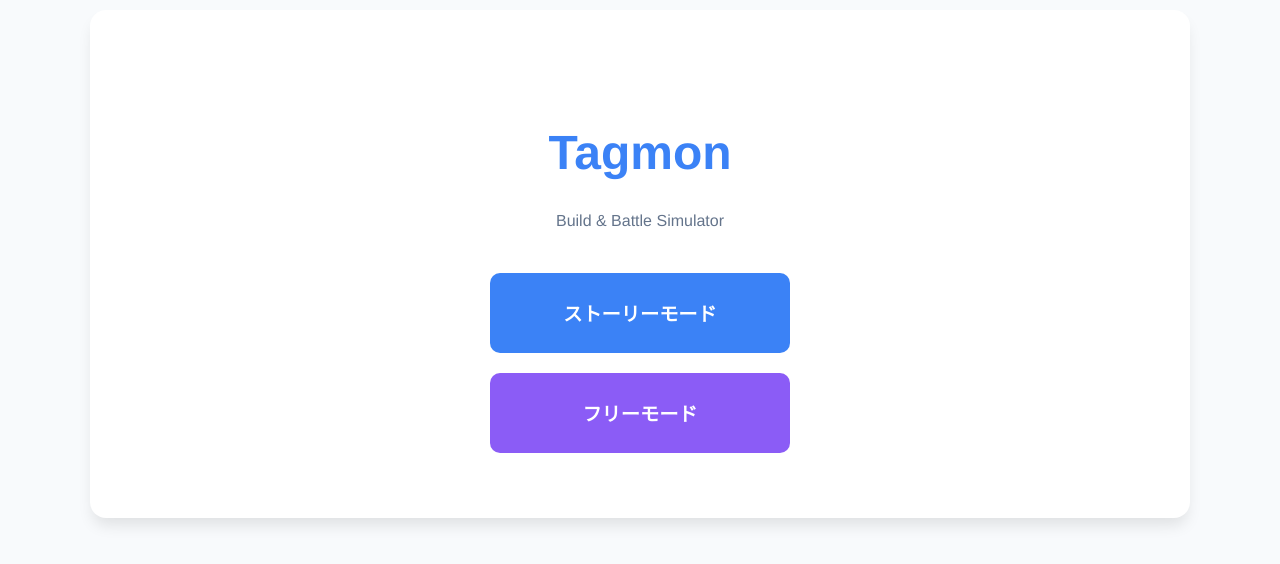
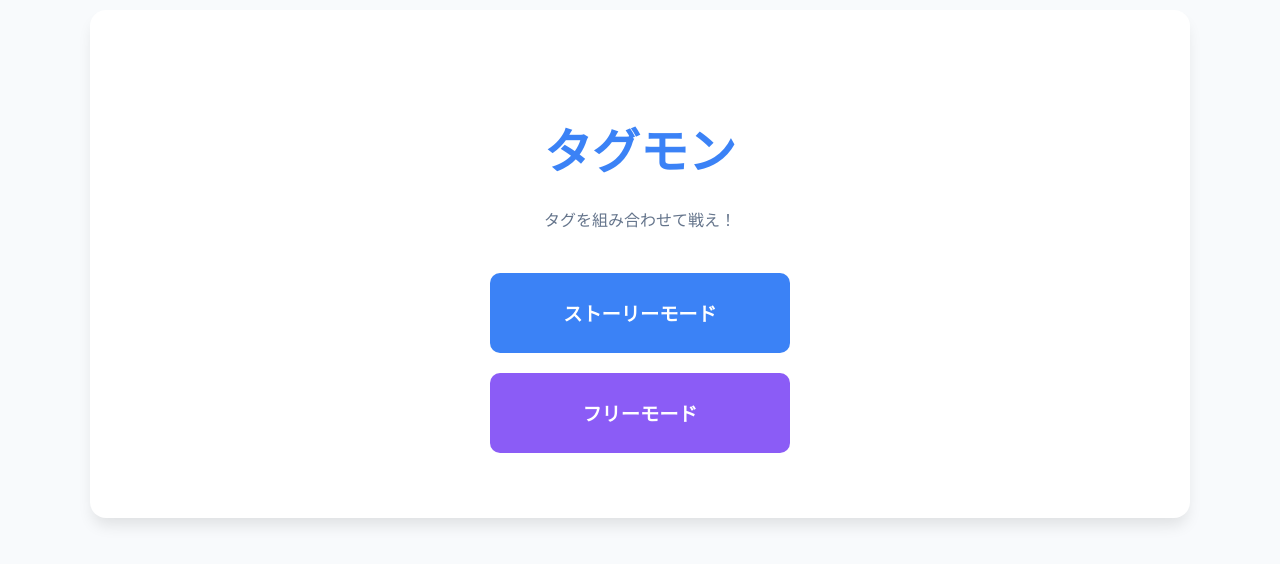
Before and after one commit to makimaki510151/TagMonn, a website: page index.html in a window 1280 px wide. Drawn offline with nearby package versions, Linux system fonts and the light colour scheme; no server answers.

Commit message:
表示名変更

```diff
--- a/index.html
+++ b/index.html
@@ -4,7 +4,7 @@
 <head>
     <meta charset="UTF-8">
     <meta name="viewport" content="width=device-width, initial-scale=1.0">
-    <title>Tagmon Build & Battle</title>
+    <title>タグモン</title>
     <link rel="stylesheet" href="style.css">
     <link rel="icon" href="data:,">
     <script src="https://cdn.socket.io/4.7.2/socket.io.min.js"></script>
@@ -26,8 +26,8 @@
     <main>
         <section id="title-section" class="panel">
             <div style="text-align: center; padding: 50px 0;">
-                <h1 style="font-size: 3rem; margin-bottom: 10px; color: var(--primary);">Tagmon</h1>
-                <p style="color: var(--text-muted); margin-bottom: 40px;">Build & Battle Simulator</p>
+                <h1 style="font-size: 3rem; margin-bottom: 10px; color: var(--primary);">タグモン</h1>
+                <p style="color: var(--text-muted); margin-bottom: 40px;">タグを組み合わせて戦え！</p>
 
                 <div style="display: flex; flex-direction: column; gap: 20px; max-width: 300px; margin: 0 auto;">
                     <button onclick="selectGameMode('story')" class="primary-btn"
```
